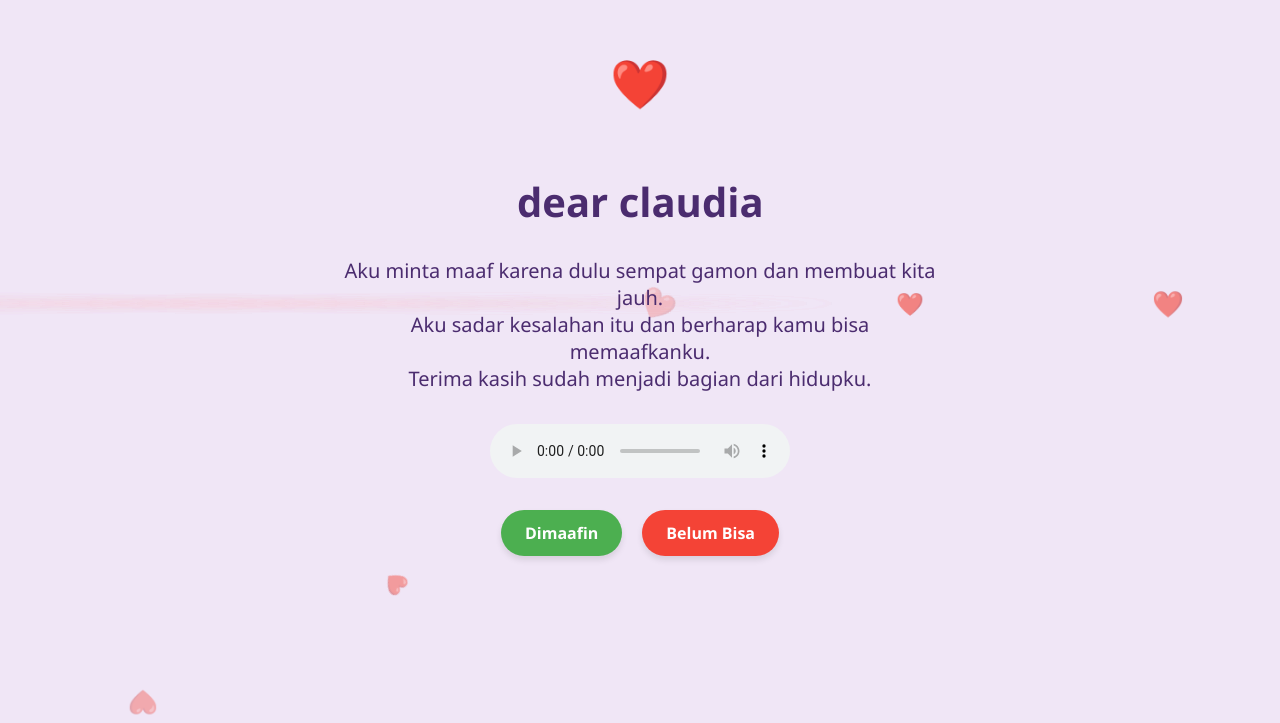
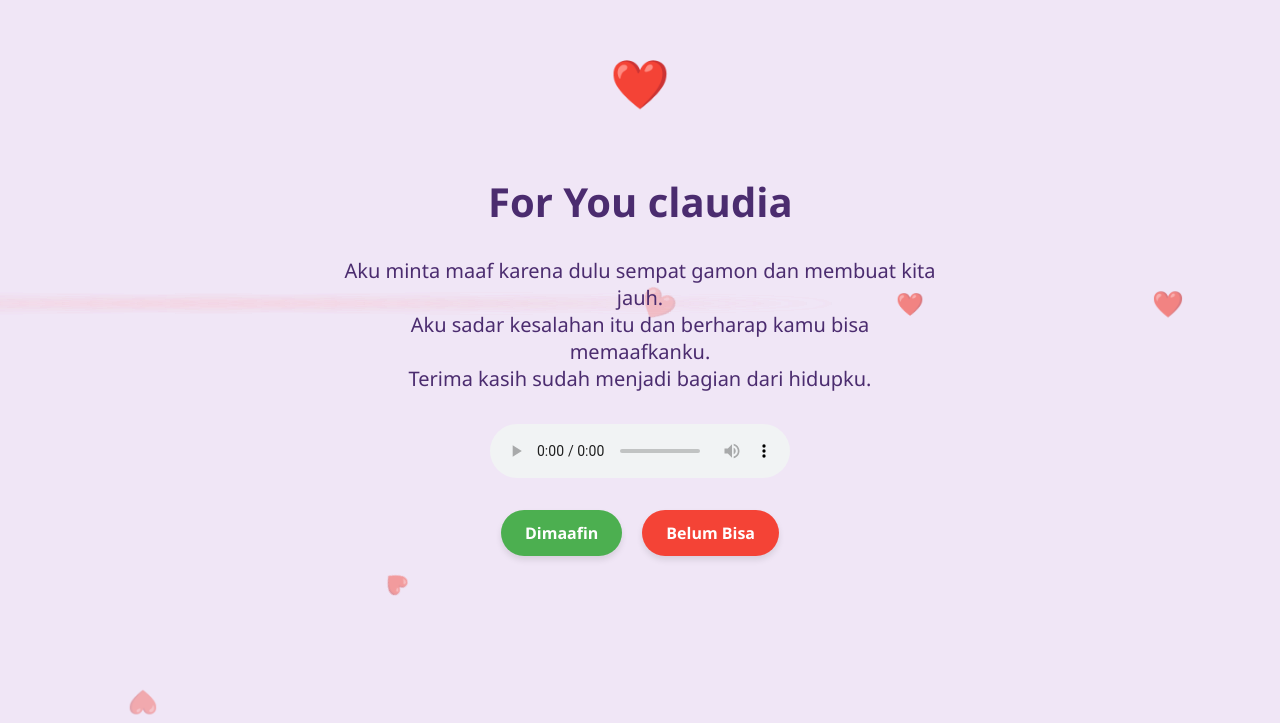
Before and after one commit to Sopian20/buka-dong, a plain HTML site: page index.html in a window 1280 px wide. Shown: the part 117-840 px from the top of the page. Drawn offline with Linux system fonts and the light colour scheme.

Commit message:
Update index.html

```diff
--- a/index.html
+++ b/index.html
@@ -149,7 +149,7 @@
     <div class="glow-line"></div>
 
     <div class="heart">❤️</div>
-    <h1>dear claudia</h1>
+    <h1>For You claudia</h1>
     <p>
         Aku minta maaf karena dulu sempat gamon dan membuat kita jauh.<br />
         Aku sadar kesalahan itu dan berharap kamu bisa memaafkanku.<br />
```
